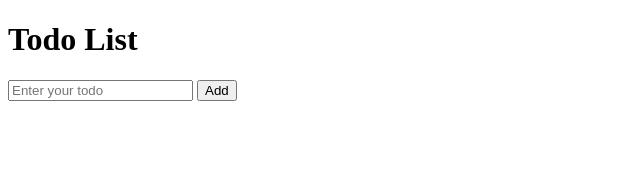
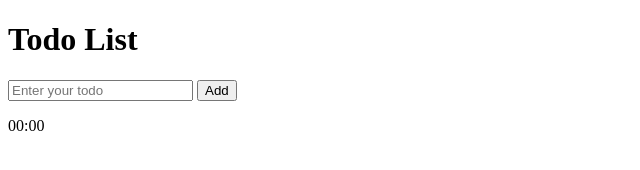
Before and after one commit to gyanavardhana/Opensource-Hackathon, a browser extension: page index.html in a window 1280 px wide. Shown: the full height of the page, 0-640 px from the left. Drawn offline with Linux system fonts and the light colour scheme.

Commit message:
Update index.html

```diff
--- a/index.html
+++ b/index.html
@@ -21,6 +21,7 @@
         </div>
     </div>
     </div>
+    <div id="timer">00:00</div>
     <script src="index.js"></script>
 </body>
 </html>
```
